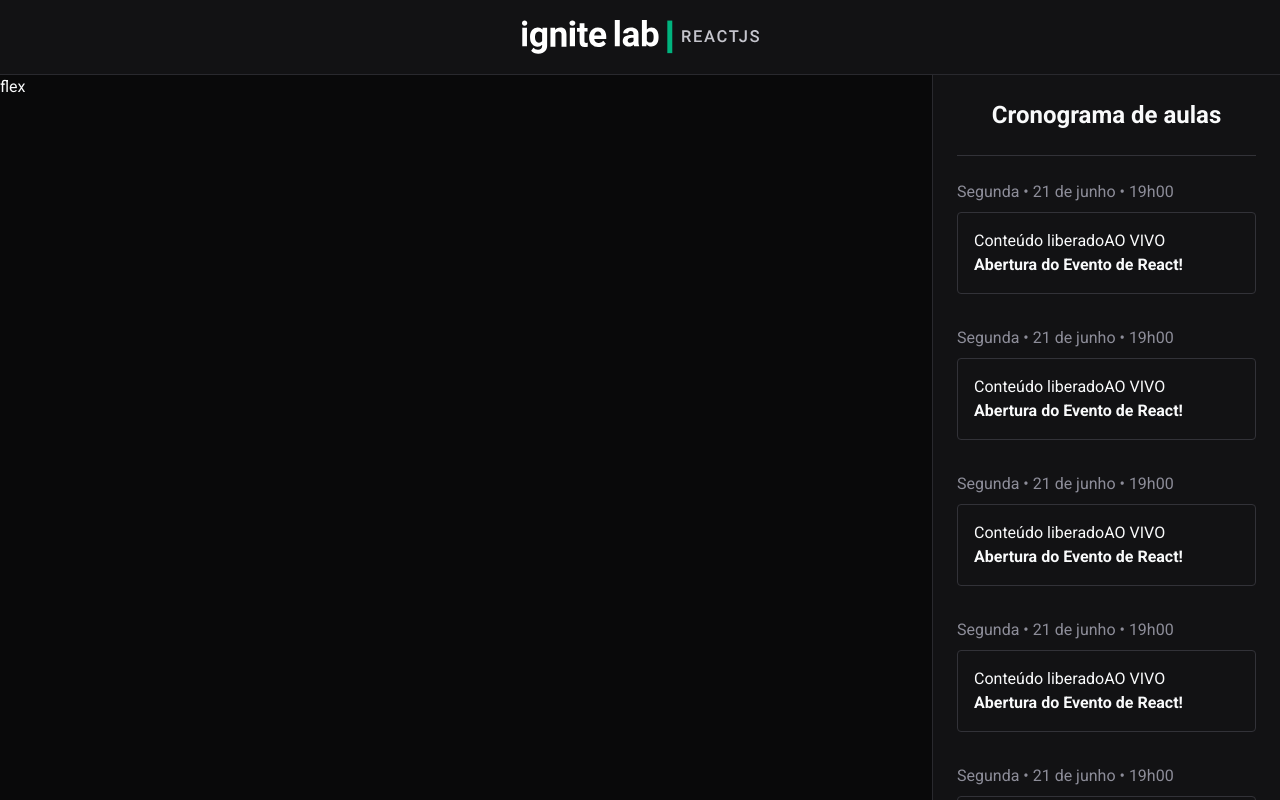
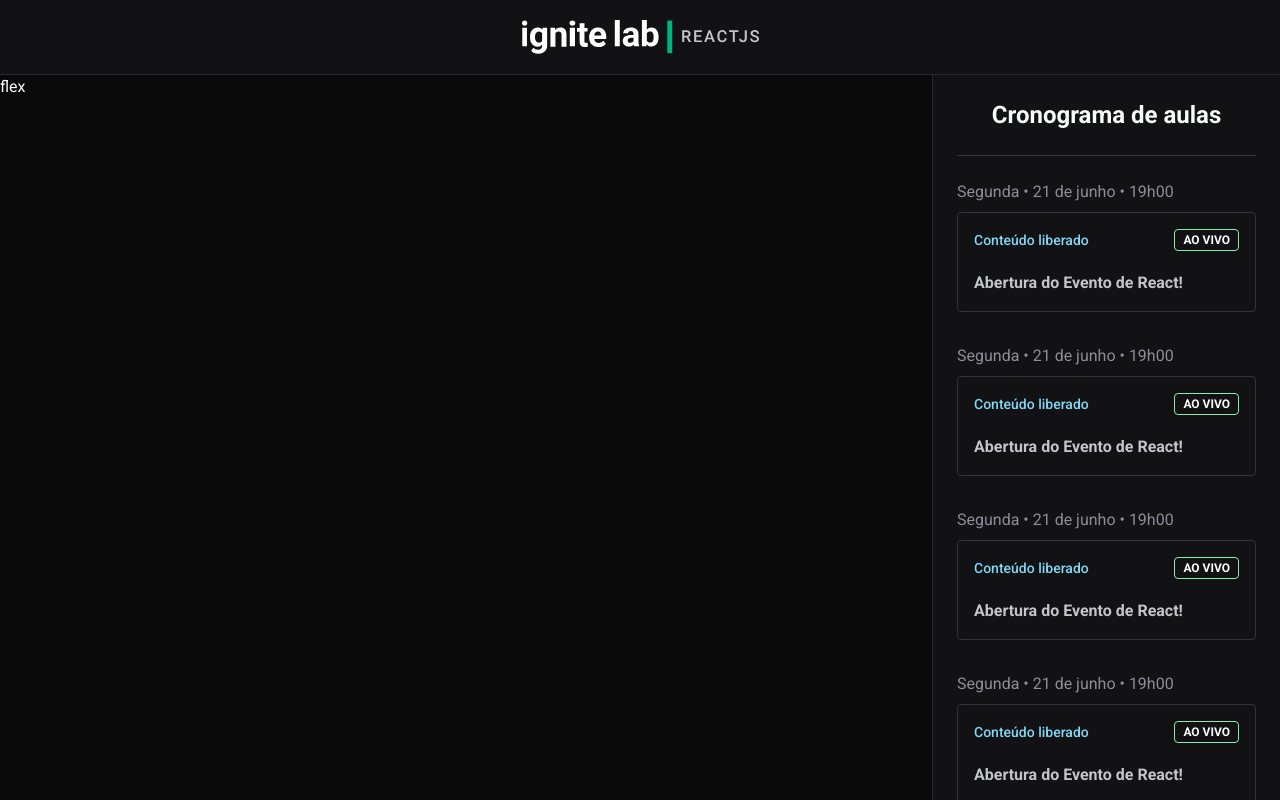
Before and after one commit to guilhermesquita/event-platform, a React (Vite) app: page / in a window 1280 px wide. Shown: the top 800 px of the page. Built offline with nearby package versions, Linux system fonts and the light colour scheme.

Commit message:
styling sidebar

```diff
--- a/package.json
+++ b/package.json
@@ -10,6 +10,7 @@
   "dependencies": {
     "@apollo/client": "^3.6.8",
     "graphql": "^16.5.0",
+    "phosphor-react": "^1.4.1",
     "react": "^18.0.0",
     "react-dom": "^18.0.0"
   },
--- a/src/components/Lesson.tsx
+++ b/src/components/Lesson.tsx
@@ -1,3 +1,5 @@
+import {CheckCircle} from 'phosphor-react'
+
 export function Lesson(){
     return(
 
@@ -8,12 +10,21 @@
         </span>
 
         <div className="rounded border border-gray-500 p-4 mt-2">
-            <header>
-                <span>Conteúdo liberado</span>
-                <span>AO VIVO</span>
+            <header className="flex items-center justify-between">
+
+                <span className="text-sm text-blue-500 font-medium">
+                    Conteúdo liberado
+                </span>
+
+                <span className="text-xs rounded py-[0.125rem] px-2 text-white border border-green-300 font-bold">
+                    AO VIVO
+                </span>
+
             </header>
 
-            <strong>Abertura do Evento de React!</strong>
+            <strong className="text-gray-200 mt-5 block">
+                Abertura do Evento de React!
+            </strong>
         </div>
     </a>
 
```
Also changed, not shown: 1 other file (tests, documents, lock files or other folders).
